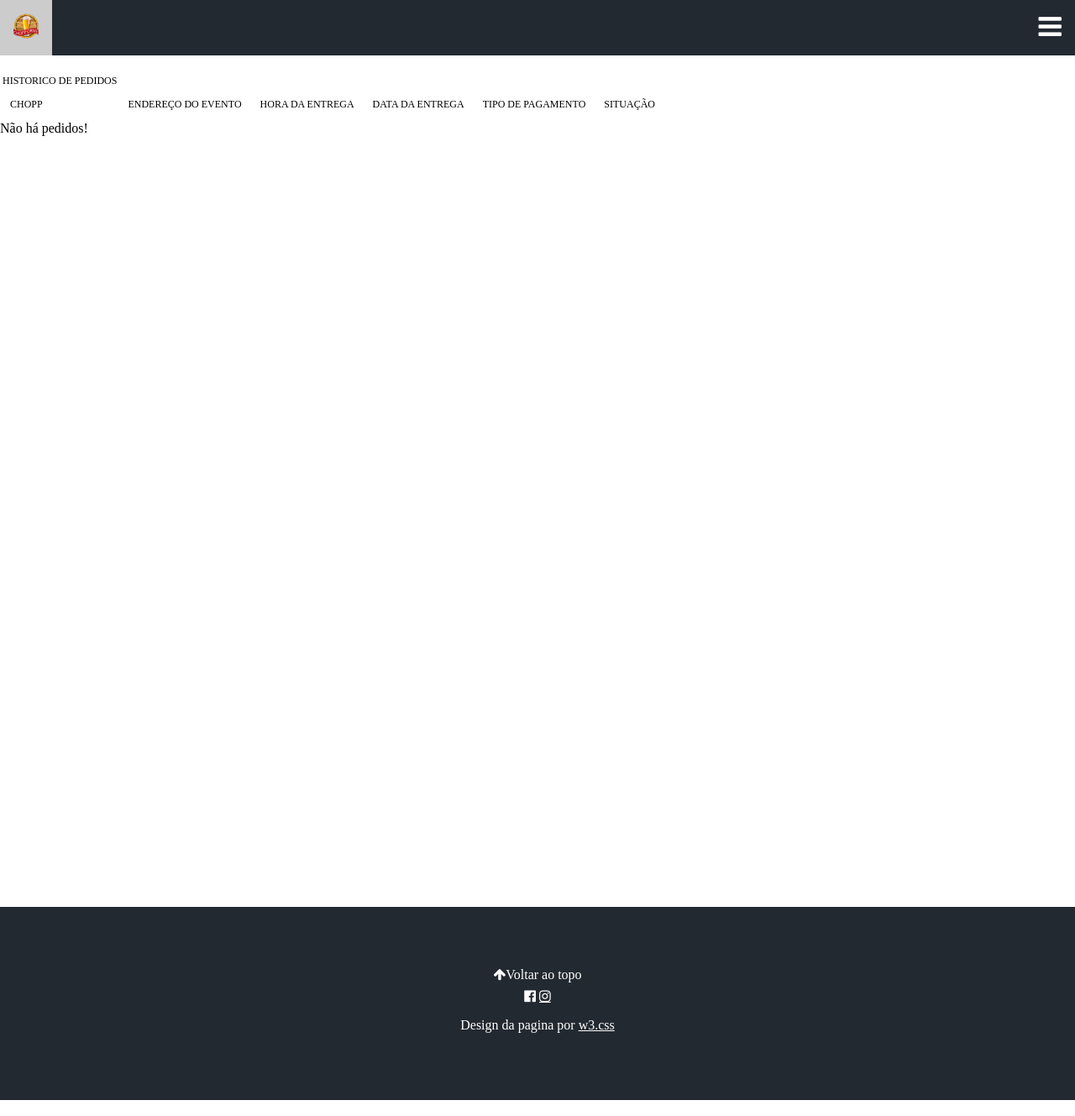
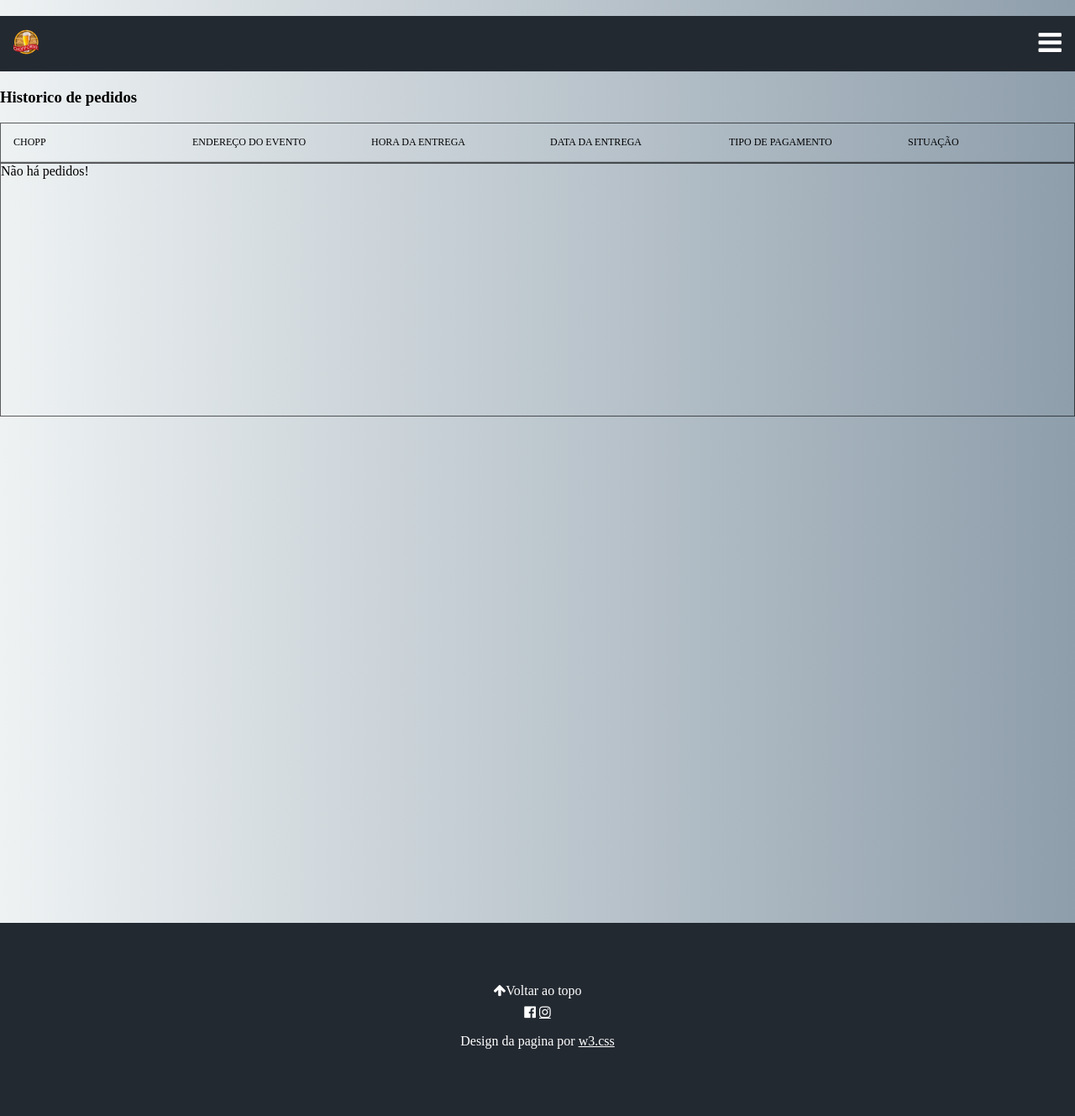
Before and after one commit to Elimar-ux/SGD, a PHP site: page /Paginas/perfilCliente.php in a window 1280 px wide. Shown: the whole page at 84% size. Run offline with PHP 8.4, Linux system fonts and the light colour scheme; a user stored in the database is signed in; data comes from the database, SQL or seed files in the repository; both versions use the stored data as it was after the commit.

Commit message:
atualização

```diff
--- a/SISTEMA/Instruções.txt
+++ b/SISTEMA/Instruções.txt
@@ -2,6 +2,4 @@
 (login = adm / senha = 123).
 
 Para fazer login como cliente:
-login = lucas1 / senha = 1234
-login = pedrinho / senha 123
-login = lais123 / senha 123
+login = cliente / senha = 1234
--- a/SISTEMA/Paginas/orcamento.php
+++ b/SISTEMA/Paginas/orcamento.php
@@ -280,10 +280,10 @@
 					  Barris de 50L - chopp Monumental - R$ <span id="rtr50l5" name="valor50L5item"></span></p>
                     </td>
                 </tr>
-                <button class="btn-orcamento">Confirmar Orçamento</button>
-</form>
         </table>
     </div>
+    <button class="btn-orcamento">Confirmar Orçamento</button>
+</form>
     <div class="tabelaResultado">
       <table>
           <tr>
@@ -293,6 +293,7 @@
               </tr>
         </table>
     </div>
+    <input class="btn-clear" type="button" value="LIMPAR" onClick="window.location.href = 'orcamento.php'">
 </header>
   <!-- Modal for full size images on click-->
   <div id="modal01" class="w3-modal w3-black" onclick="this.style.display='none'">
--- a/SISTEMA/Paginas/perfilCliente.php
+++ b/SISTEMA/Paginas/perfilCliente.php
@@ -53,10 +53,10 @@
 <!-- Header with full-height image -->
 <header class="bgimg-1 w3-display-container w3-grayscale-min" id="home">
 <div>
-  <table class="tabela-top">
-    <tr>
-      <th>Historico de pedidos</th>
-    </tr>
+  <h3>Historico de pedidos</h3>
+  <div class="tbl-header">
+    <table cellpadding="7" cellspacing="0" border="0">
+      <thead>
       <tr>
         <td>CHOPP</td>
         <td>ENDEREÇO DO EVENTO</td>
@@ -65,11 +65,15 @@
         <td>TIPO DE PAGAMENTO</td>
         <td>SITUAÇÃO</td>
       </tr>
+      </thead>
     </table>
+  </div>
+  <div class="tbl-content">
   <?php
             while ($row_pedidos = mysqli_fetch_assoc($dado)){
         ?>
-  <table class="tabela-bottom">
+  <table cellpadding="0" cellspacing="0" border="0">
+    <tbody>
     <tr>
       <td>
         <!-- Barris de 30L  -->
@@ -161,6 +165,7 @@
       <td><?php echo $row_pedidos['situacao']?></td>
 
     </tr>
+  </tbody>
   </table>
 
   <?php
@@ -168,6 +173,7 @@
         echo "Não há pedidos!";
     }
     ?>
+  </div>
 </div>
 </header>
   <!-- Modal for full size images on click-->
--- a/SISTEMA/css/styleTeste.css
+++ b/SISTEMA/css/styleTeste.css
@@ -2,6 +2,10 @@
 	margin: 0;
 	box-sizing: border-box;
 	height: 1080px;
+	background: #8e9eab;  /* fallback for old browsers */
+background: -webkit-linear-gradient(to right, #eef2f3, #8e9eab);  /* Chrome 10-25, Safari 5.1-6 */
+background: linear-gradient(to right, #eef2f3, #8e9eab); /* W3C, IE 10+/ Edge, Firefox 16+, Chrome 26+, Opera 12+, Safari 7+ */
+
 }
 
 nav{
@@ -65,21 +69,6 @@
 	text-align: center;
 }
 
-th{
-	font-weight: 500;
-	font-size: 12px;
-	text-transform: uppercase;
-
-}
-td{
-	padding: 10px;
-	vertical-align:middle;
-	font-weight: 300;
-	font-size: 12px;
-	color: black;
-
-}
-
 header{
 	position: relative;
 	top: 8%;
@@ -90,3 +79,34 @@
 	top: 25%;
 	right: 25%;
 }
+
+table{
+    width:100%;
+    table-layout: fixed;
+  }
+  .tbl-header{
+    border: 1px solid rgba(0, 0, 0, 0.62);
+   }
+  .tbl-content{
+    height:300px;
+    overflow-x:auto;
+    margin-top: 0px;
+    border: 1px solid rgba(0, 0, 0, 0.62);
+  }
+  th{
+    padding: 20px 15px;
+    text-align: left;
+    font-weight: 500;
+    font-size: 12px;
+    color: black;
+    text-transform: uppercase;
+  }
+  td{
+    padding: 15px;
+    text-align: left;
+    vertical-align:middle;
+    font-weight: 300;
+    font-size: 12px;
+    color: black;
+    border-bottom: solid 1px rgba(0, 0, 0, 0.15);
+  }
```
Also changed, not shown: SISTEMA/PaginasControle/cFinalizaPedido.php (+83 -3 lines), SISTEMA/banco.sql (+2 -5 lines), SISTEMA/css/styleNovo.css (+9 -1 lines), SISTEMA/index.php (+2 -7 lines), 1 other file. Lines whose indentation alone changed are shown as unchanged.
